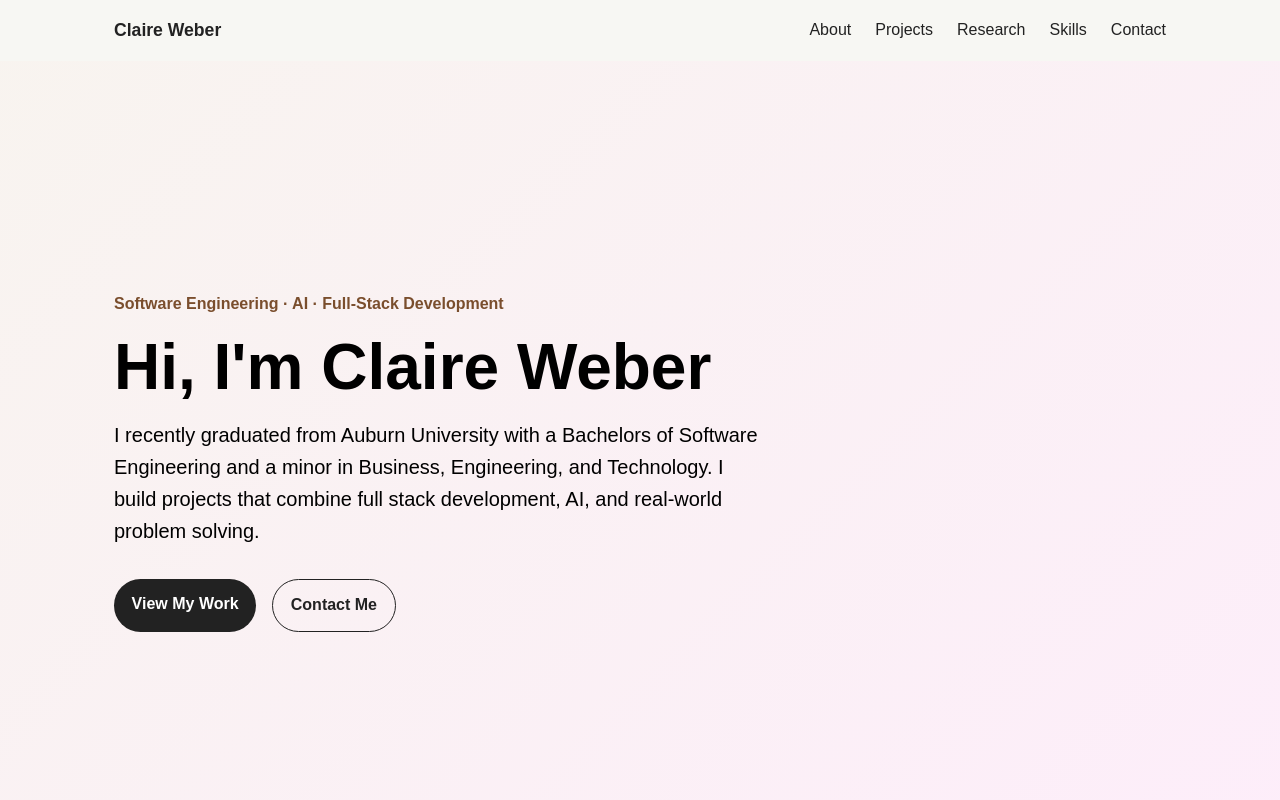
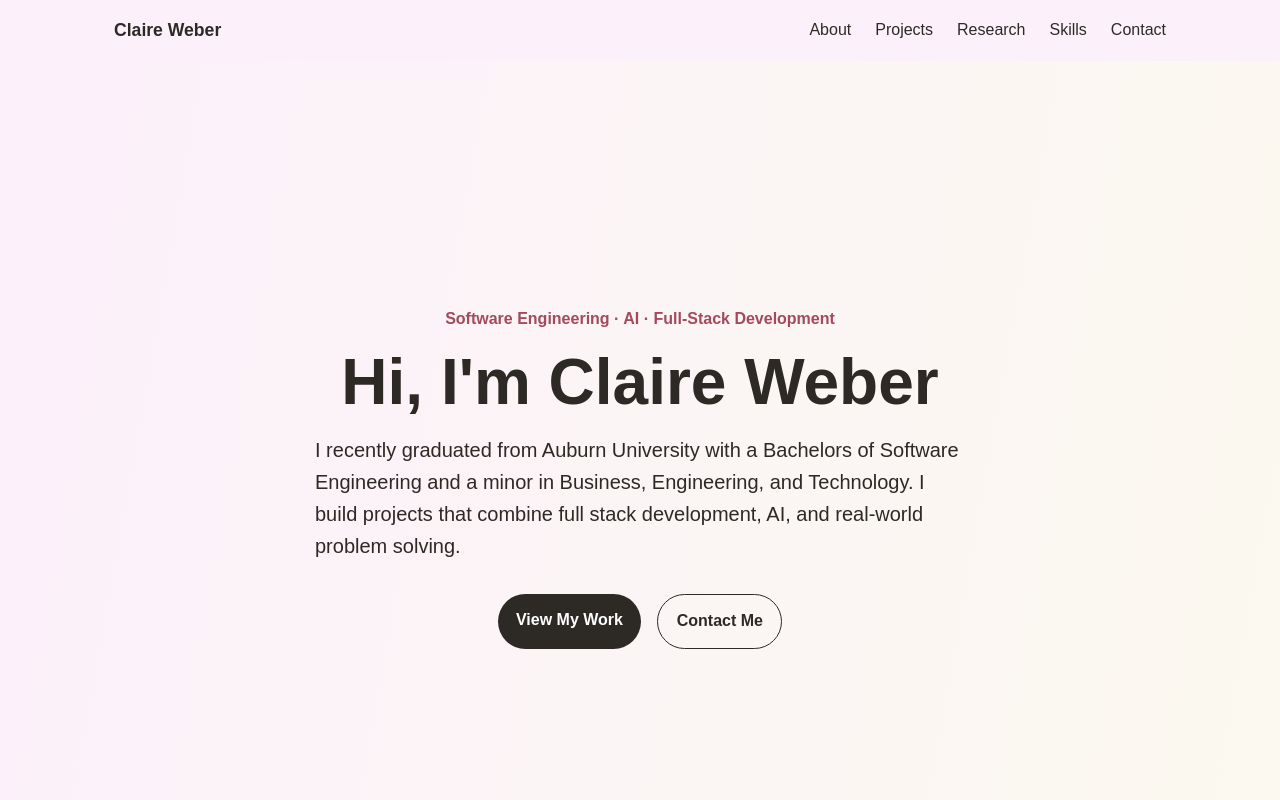
Before and after one commit to claireweber12/claire-portfolio, a React (Vite) app: page / in a window 1280 px wide. Shown: the top 800 px of the page. Built offline with nearby package versions, Linux system fonts and the light colour scheme.

Commit message:
update styles

```diff
--- a/src/styles.css
+++ b/src/styles.css
@@ -1,3 +1,19 @@
+
+
+:root {
+  --background: #fbfceb;
+  --background-soft: #fcf0fb;
+  --text: #2D2A26;
+  --muted-text: #7A736B;
+  --accent: #a34a5d;
+  --accent-light: #ecd6da;
+  --card: #FFFFFF;
+  --border: #DED6CC;
+  --shadow: 0 12px 35px rgba(53, 50, 46, 0.28);
+}
+
+
+
 * {
     box-sizing:border-box;
     margin:0;
@@ -5,25 +21,26 @@
 
 }
 
-body{
-    font-family:Arial, sans-serif;
-    background: linear-gradient(135deg, #f8f4ef 0%, #feecfc 50%, #f3e8dc 100%);
-    color: #000000;
-    line-height:1.6;
+body {
+  font-family: Arial, sans-serif;
+  background: linear-gradient(100deg, var(--background-soft), var(--background));
+  color: var(--text);
+  line-height: 1.6;
 }
 
 .hero{
     min-height: 100vh;
     max-width:1100px;
     margin: 0 auto;
-    padding: 6rem 1.5rem;
+    padding: 7rem 1.5rem 5rem;
     display:flex;
     flex-direction:column;
-    justify-content:center;
+    justify-content: center;
+    align-items:center;
 }
 
 .eyebrow{
-    color:#7a4e2d;
+    color:var(--accent);
     font-weight:bold;
     margin-bottom:1rem;
 }
@@ -48,29 +65,45 @@ body{
 
 .button {
     display: inline-block;
-    padding: 0.8rem 1.1rem;
+    padding: 0.85rem 1.15rem;
     border-radius: 999px;
     text-decoration:none;
     font-weight: bold;
+    cursor: pointer;
+    transition: transform 0.2s ease, background 0.2s ease;
 }
 
 .primary-button {
-    background: #222;
+    background-color: var(--text);
     color:white;
 }
 
+.primary-button:hover {
+    background: var(--accent);
+}
+
 .secondary-button {
-    border: 1px solid #222;
-    color:#222;
+    border: 1px solid var(--text);
+    color:var(--text)
+}
+
+.secondary-button:hover{
+    background:var(--text);
+    color:white;
 }
 
 html {
     scroll-behavior:smooth;
 }
 
+.button:hover {
+    transform: translateY(-2px);
+    background-color: var(--accent-light);
+}
+
 .site-header {
-    background:#f7f7f3;
-    border-bottom: 1px solid #f7f7f3;
+    background:var(--background-soft);
+    border-bottom: 1px solid var(--background-soft);
     position:sticky;
     top:0;
     z-index:10;
@@ -102,7 +135,7 @@ html {
 }
 
 .logo{
-    color:#222;
+    color:var(--text);
     text-decoration:none;
     font-weight:bold;
     font-size:1.1rem;
@@ -116,18 +149,18 @@ html {
 }
 
 .nav-links a{
-    color:#222;
+    color:var(--text);
     text-decoration:none;
     font-weight:500;
 }
 
 .nav-links a:hover{
-    color:#7a4e2d;
+    color:var(--muted-text);
 }
 
 .section-intro{
     margin-bottom: 2rem;
-    color:#555;
+    color:var(--text);
 }
 
 .project-grid{
@@ -138,14 +171,20 @@ html {
 
 .project-card{
     background:white;
-    border: 1px solid #e2ddd6;
+    border: 1px solid var(--border);
     border-radius:20px;
     padding: 1.5rem;
-    box-shadow: 0px 10px 30px rgba(0,0,0,0.5);
+    box-shadow: var(--shadow);
+    transition: transform 0.2s ease, box-shadow 0.2s ease;
+}
+
+.project-card:hover {
+  transform: translateY(-6px);
+  box-shadow: var(--shadow);
 }
 
 .project-category{
-    color:#7a4e2d;
+    color:var(--accent);
     font-size:0.9rem;
     font-weight:bold;
     margin-bottom:0.75rem;
@@ -154,6 +193,7 @@ html {
 .project-card h3{
     font-size: 1.35rem;
     margin-bottom:0.75rem;
+    color:var(--text);
 }
 
 .project-skills{
@@ -164,15 +204,15 @@ html {
 }
 
 .project-skills span{
-    background: #f8f4ef;
-    border:1px solid #e2ddd6;
+    background: var(--accent-light);
+    border:1px solid --border;
     border-radius:999px;
     padding: 0.35rem 0.65rem;
     font-size: 0.85rem;
 }
 
 .project-link{
-    color:#7a4e2d;
+    color:var(--accent);
     font-weight:bold;
     text-decoration:none;
 }
@@ -182,8 +222,8 @@ html {
 }
 
 .research-card {
-  background: #8da281;
-  color: white;
+  background: var(--card);
+  color: --text;
   border-radius: 24px;
   padding: 2rem;
 }
@@ -193,17 +233,17 @@ html {
 }
 
 .research-card p {
-  color: #f4f0eb;
+  color: var(--muted-text);
 }
 
 .research-card .project-skills span {
-  background: #23381c;
-  border-color: #555;
-  color: white;
+  background: var(--accent-light);
+  border-color: var(--accent);
+  color: --text;
 }
 
 .research-card .project-link {
-  color: #f3d7b6;
+  color: var(--accent);
 }
 
 .skills-grid {
@@ -214,14 +254,14 @@ html {
 
 .skill-group {
   background: white;
-  border: 1px solid #e2ddd6;
+  border: 1px solid var(--border);
   border-radius: 20px;
   padding: 1.5rem;
 }
 
 .skill-group h3 {
   margin-bottom: 1rem;
-  color: #7a4e2d;
+  color: var(--accent);
 }
 
 .skills-list {
@@ -231,8 +271,8 @@ html {
 }
 
 .skills-list span {
-  background: #f8f4ef;
-  border: 1px solid #e2ddd6;
+  background: var(--accent-light);
+  border: 1px solid var(--accent-light);
   border-radius: 999px;
   padding: 0.5rem 0.8rem;
   font-size: 0.9rem;
@@ -255,7 +295,7 @@ html {
 }
 
 .contact-links a {
-  background: #222;
+  background: var(--accent);
   color: white;
   text-decoration: none;
   border-radius: 999px;
@@ -264,14 +304,14 @@ html {
 }
 
 .contact-links a:hover {
-  background: #7a4e2d;
+  background: var(--accent-light);
 }
 
 .footer {
   text-align: center;
   padding: 2rem 1.5rem;
-  border-top: 1px solid #ddd;
-  color: #666;
+  border-top: 1px solid var(--accent-light);
+  color: var(--text);
 }
 
 
```
